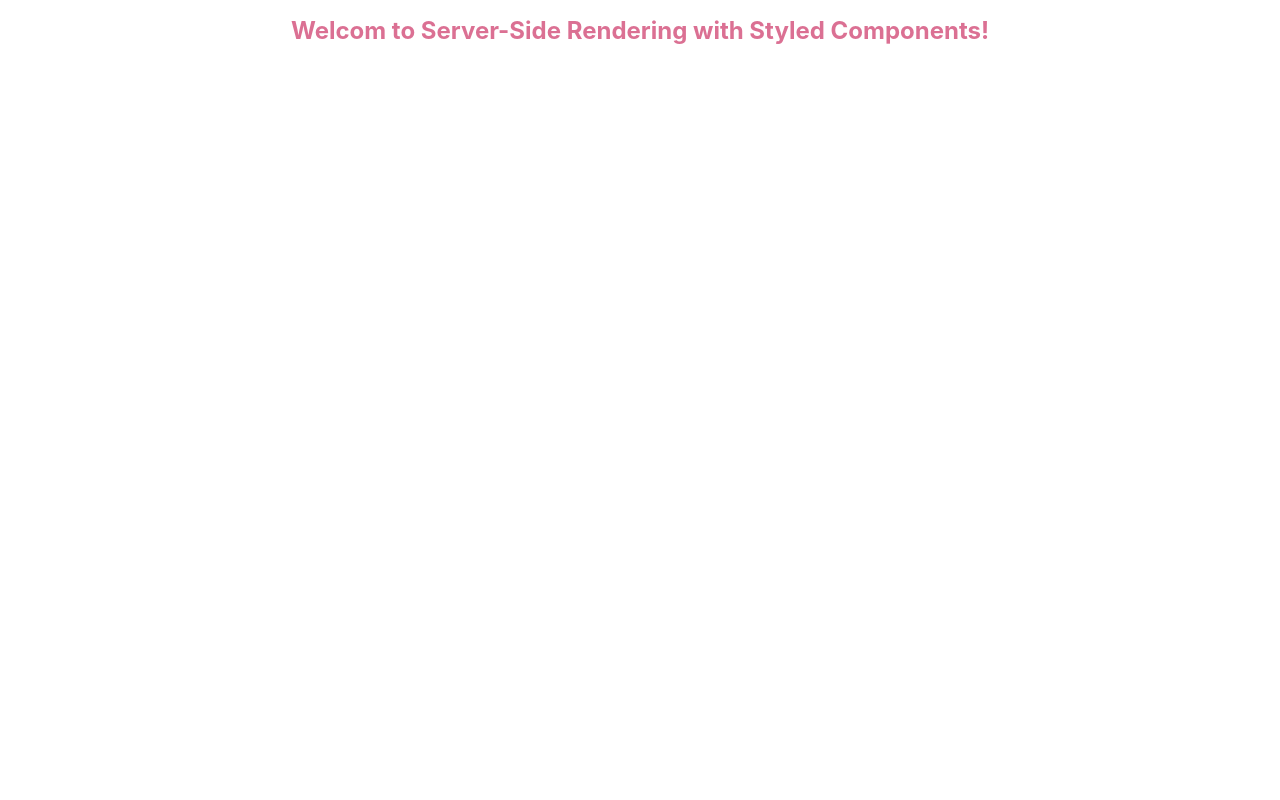
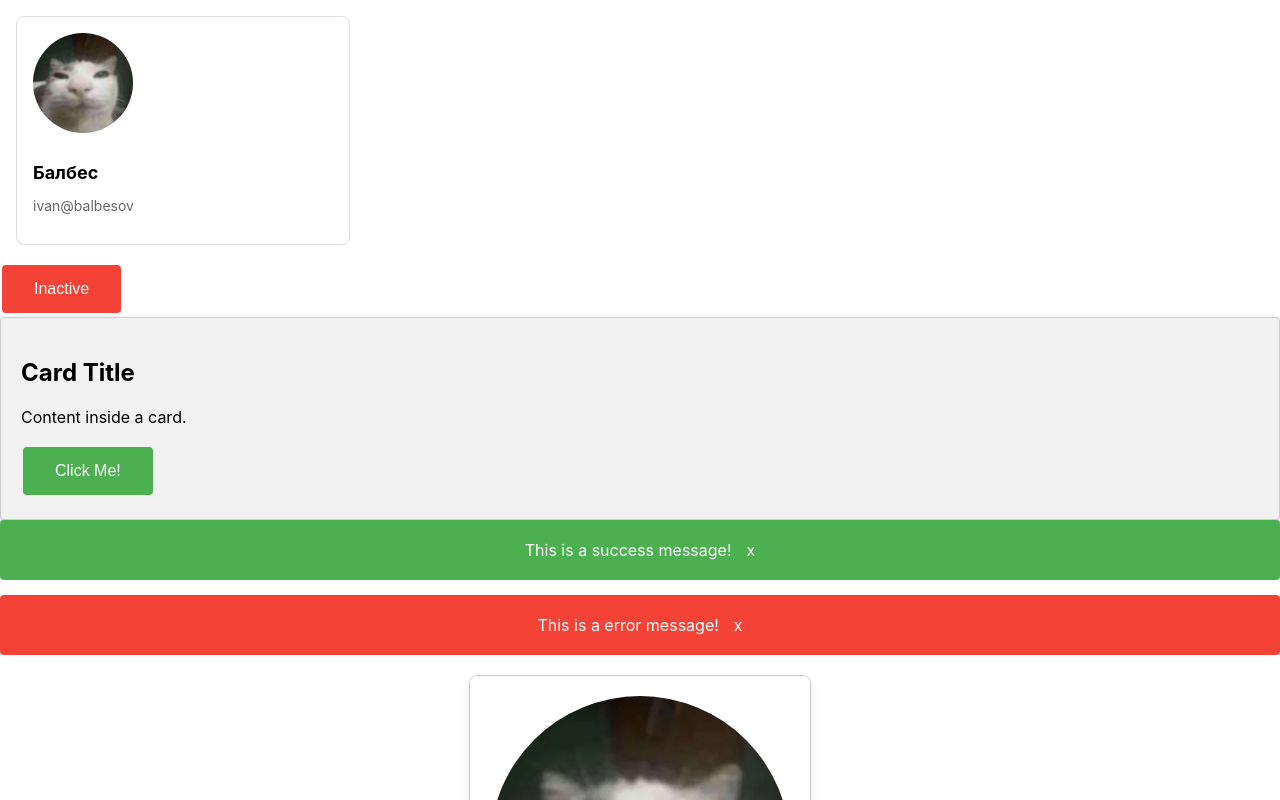
Before and after one commit to Traer3/ReactJs, a React (Create React App) app in the folder css-basics/: page / in a window 1280 px wide. Shown: the top 800 px of the page. Built offline with nearby package versions, Linux system fonts and the light colour scheme.

Commit message:
Changes to be committed:

```diff
--- a/css-basics/src/index.js
+++ b/css-basics/src/index.js
@@ -1,15 +1,16 @@
 import React from 'react';
 import ReactDOM from 'react-dom/client';
 import './index.css';
-//import App from './App';
+import App from './App';
 //import AppForCodeSplitting from './AppForCodeSplitting';
-import StyledComponentsSSR from './components/StyledComponentsSSR'
+//import StyledComponentsSSR from './components/StyledComponentsSSR'
+//<StyledComponentsSSR/>
 
 
 
 const root = ReactDOM.createRoot(document.getElementById('root'));
 root.render(
   <React.StrictMode>
-    <StyledComponentsSSR/>
+    <App/>
   </React.StrictMode>
 );
```
